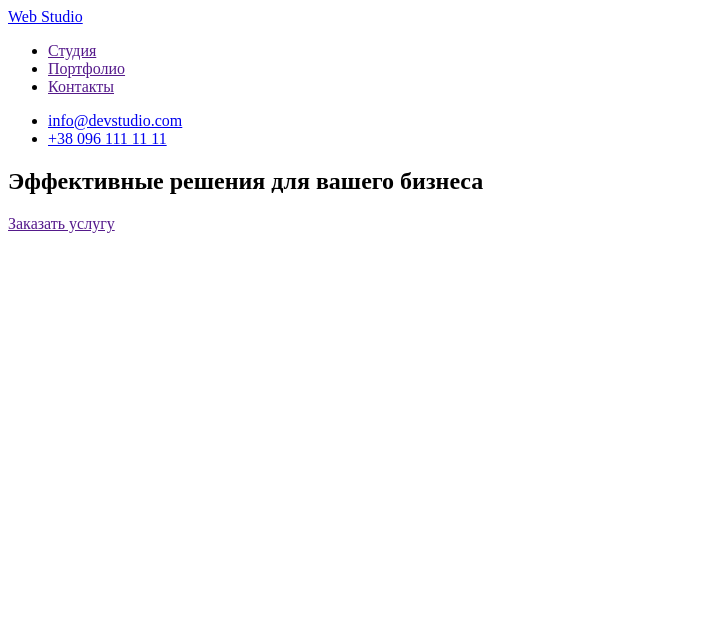
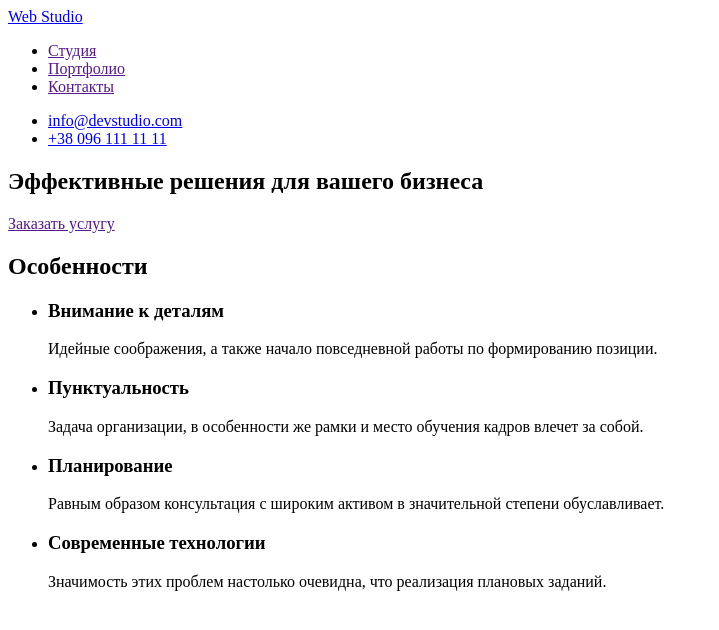
Before and after one commit to Rostyslav-Zahorulko/goit-markup-hw-01, a plain HTML site: page index.html in a window 1280 px wide. Shown: the whole page, without its empty margins (0-719 px from the left). Drawn offline with Linux system fonts and the light colour scheme.

Commit message:
Update index.html
Додає секцію особливостей, коментарі

```diff
--- a/index.html
+++ b/index.html
@@ -7,23 +7,67 @@
   </head>
   <body>
     <header>
+      <!-- Навігаційне меню сайту-->
       <nav>
+        <!-- Логотип веб студії -->
         <a href="/">Web Studio</a>
+        <!-- Посилання на інші сторінки сайту -->
         <ul>
           <li><a href="">Студия</a></li>
           <li><a href="">Портфолио</a></li>
           <li><a href="">Контакты</a></li>
         </ul>
       </nav>
+      <!-- Контактні дані веб студії -->
       <ul>
         <li><a href="mailto:info@devstudio.com">info@devstudio.com</a></li>
         <li><a href="tel:+380961111111">+38 096 111 11 11</a></li>
       </ul>
     </header>
+
     <main>
+      <!-- Основна секція -->
       <section>
         <h1>Эффективные решения для вашего бизнеса</h1>
+        <!-- Здається, тут має бути кнопка, а не посилання. А втік, нехай поки буде так -->
         <a href="">Заказать услугу</a>
+      </section>
+
+      <!-- Секція особливостей -->
+      <section>
+        <!-- Відсутній на макеті заголовок секції особливостей-->
+        <h2>Особенности</h2>
+        <!-- Перелік особливостей роботи вебстудії -->
+        <ul>
+          <li>
+            <h3>Внимание к деталям</h3>
+            <p>
+              Идейные соображения, а также начало повседневной работы по
+              формированию позиции.
+            </p>
+          </li>
+          <li>
+            <h3>Пунктуальность</h3>
+            <p>
+              Задача организации, в особенности же рамки и место обучения кадров
+              влечет за собой.
+            </p>
+          </li>
+          <li>
+            <h3>Планирование</h3>
+            <p>
+              Равным образом консультация с широким активом в значительной
+              степени обуславливает.
+            </p>
+          </li>
+          <li>
+            <h3>Современные технологии</h3>
+            <p>
+              Значимость этих проблем настолько очевидна, что реализация
+              плановых заданий.
+            </p>
+          </li>
+        </ul>
       </section>
     </main>
   </body>
```
